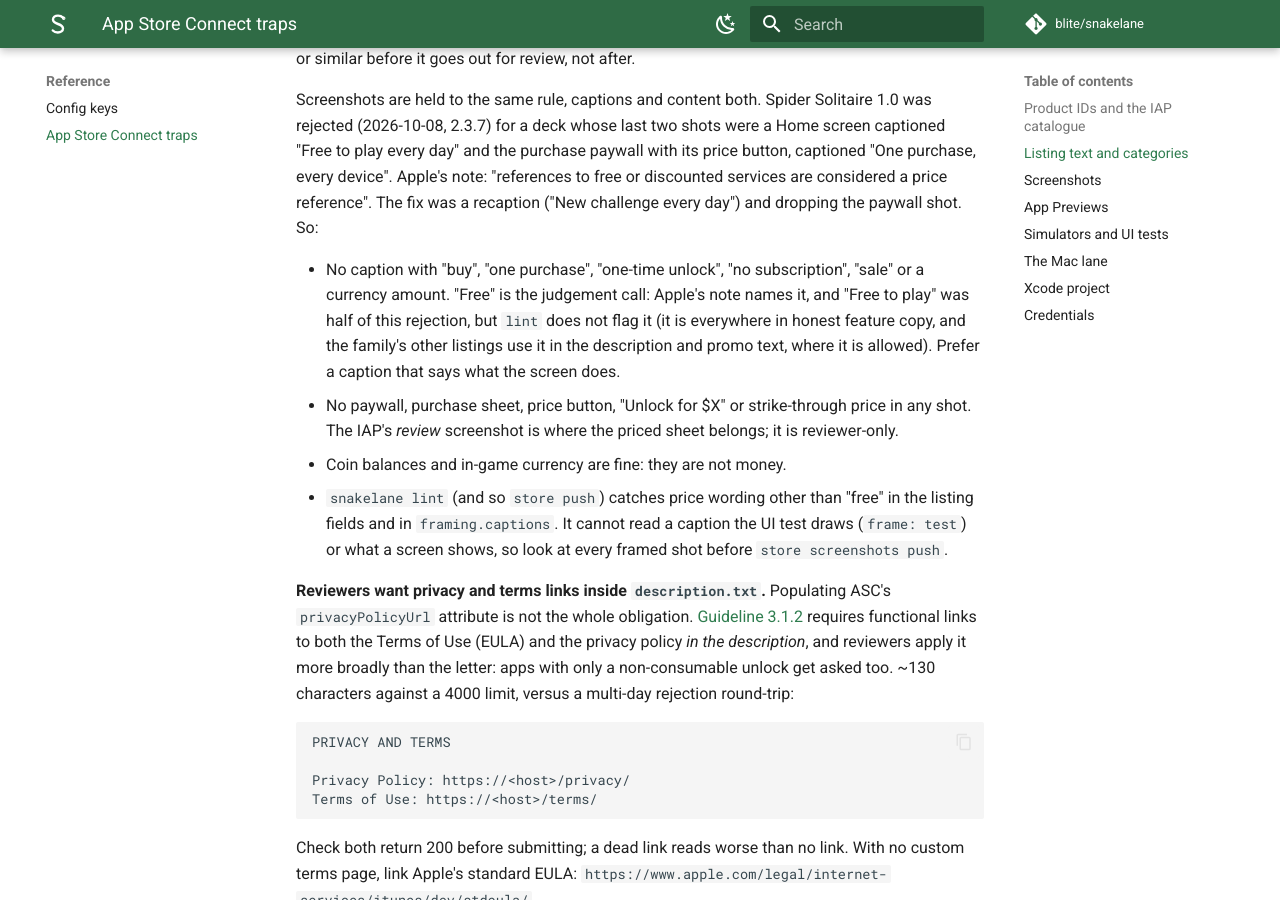
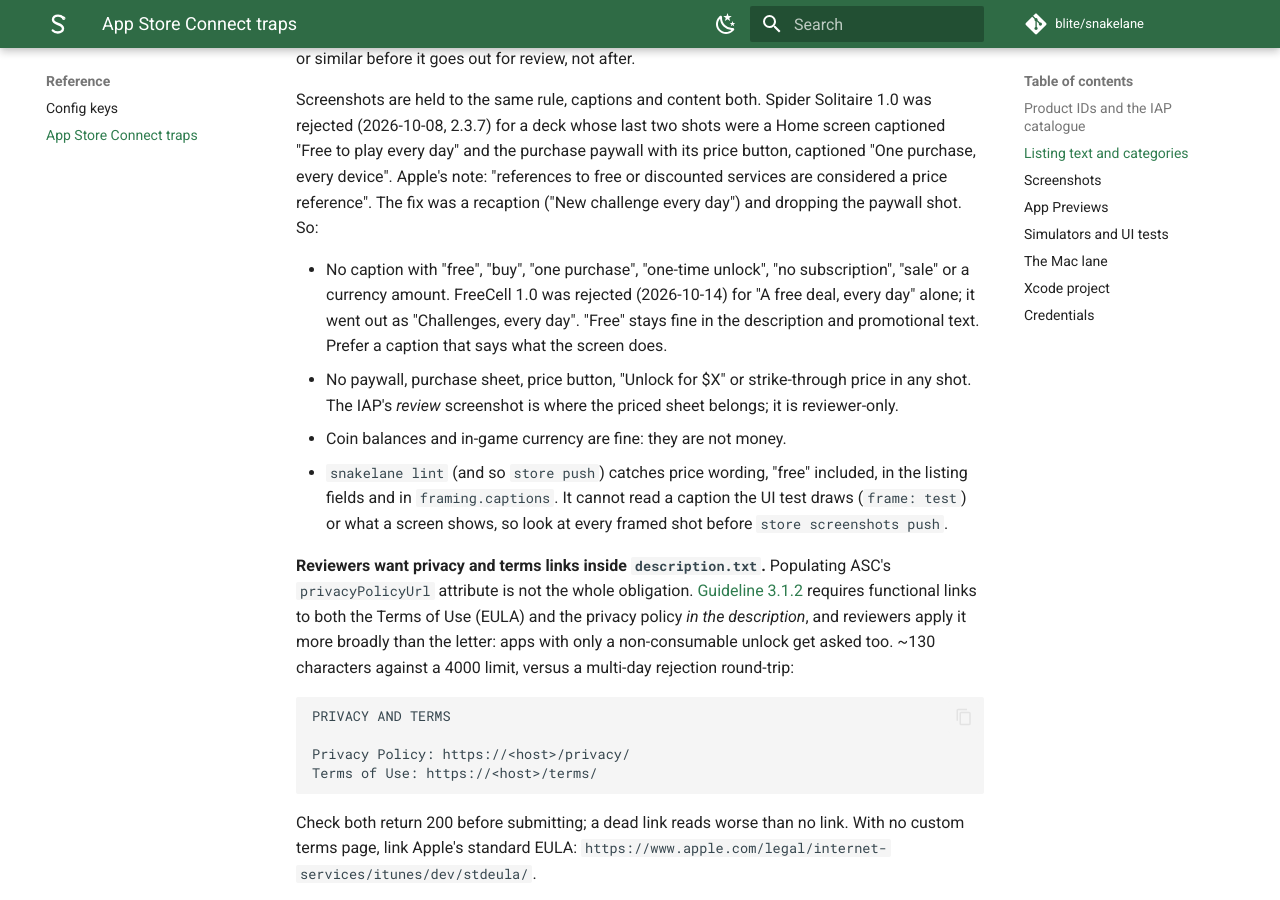
Before and after one commit to blite/snakelane, an MkDocs documentation site: the page built from docs/reference/gotchas.md, in a window 1280 px wide and 900 px high, scrolled down 1946 px. Built offline with MkDocs 1.6.1 and Material for MkDocs 9.7.7, drawn with Linux system fonts in a browser that asks for light colours; comment, search, counter and statistics services are not loaded; the version menu is left out.

Commit message:
lint: "free" is a price reference in the name, subtitle, keywords and screenshot captions
App Review rejected FreeCell for the caption "A free deal, every day". Words with
"free" inside (FreeCell) don't match; lint.allow takes a phrase like "free cell".

```diff
--- a/skills/snakelane/references/gotchas.md
+++ b/skills/snakelane/references/gotchas.md
@@ -86,15 +86,14 @@
 considered a price reference". The fix was a recaption ("New challenge every day") and
 dropping the paywall shot. So:
 
-- No caption with "buy", "one purchase", "one-time unlock", "no subscription", "sale" or a
-  currency amount. "Free" is the judgement call: Apple's note names it, and "Free to play"
-  was half of this rejection, but `lint` does not flag it (it is everywhere in honest
-  feature copy, and the family's other listings use it in the description and promo text,
-  where it is allowed). Prefer a caption that says what the screen does.
+- No caption with "free", "buy", "one purchase", "one-time unlock", "no subscription",
+  "sale" or a currency amount. FreeCell 1.0 was rejected (2026-10-14) for "A free deal,
+  every day" alone; it went out as "Challenges, every day". "Free" stays fine in the
+  description and promotional text. Prefer a caption that says what the screen does.
 - No paywall, purchase sheet, price button, "Unlock for $X" or strike-through price in any
   shot. The IAP's *review* screenshot is where the priced sheet belongs; it is reviewer-only.
 - Coin balances and in-game currency are fine: they are not money.
-- `snakelane lint` (and so `store push`) catches price wording other than "free" in the
+- `snakelane lint` (and so `store push`) catches price wording, "free" included, in the
   listing fields and in `framing.captions`. It cannot read a caption the UI test draws (`frame: test`) or what a
   screen shows, so look at every framed shot before `store screenshots push`.
 
```
Also changed, not shown: CHANGELOG.md (+6 -0 lines), docs/commands/lint.md (+1 -1 lines), docs/design/foundations.md (+1 -1 lines), skills/snakelane/SKILL.md (+2 -3 lines), 2 other files.
